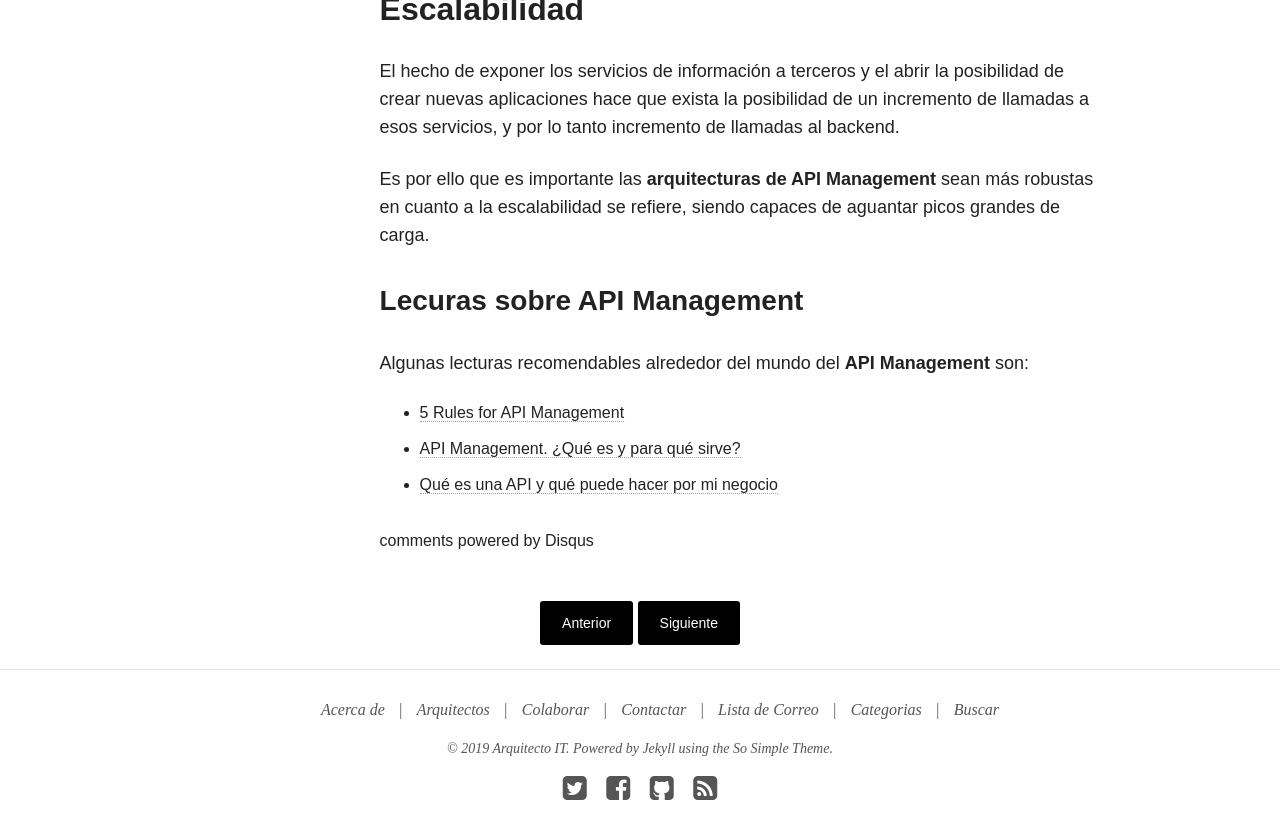
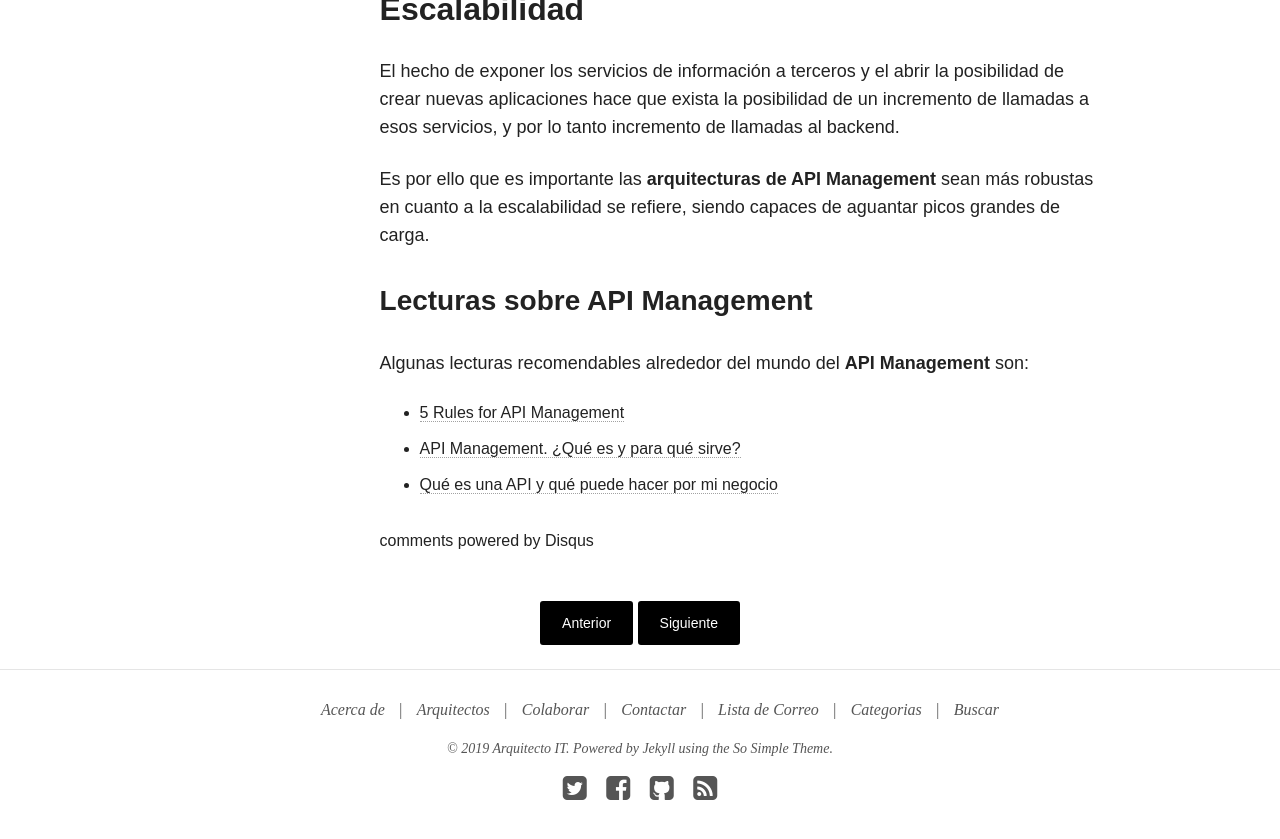
Before and after one commit to jcopete/arquitectoitweb, a Jekyll site: the page built from _posts/api-management/2019-02-08-que-es-api-management.md, in a window 1280 px wide and 900 px high, scrolled down 3269 px. Shown: the top 839 px of the window. Built offline with Jekyll 4.4.1, drawn with Linux system fonts in a browser that asks for light colours; nearby versions of some CDN libraries; comment, search, counter and statistics services are not loaded.

Commit message:
Errata en título

```diff
--- a/_posts/api-management/2019-02-08-que-es-api-management.md
+++ b/_posts/api-management/2019-02-08-que-es-api-management.md
@@ -66,7 +66,7 @@ El hecho de exponer los servicios de información a terceros y el abrir la posib
 
 Es por ello que es importante las **arquitecturas de API Management** sean más robustas en cuanto a la escalabilidad se refiere, siendo capaces de aguantar picos grandes de carga.
 
-### Lecuras sobre API Management
+### Lecturas sobre API Management
 Algunas lecturas recomendables alrededor del mundo del **API Management** son:
 
 * [5 Rules for API Management][1]
```
